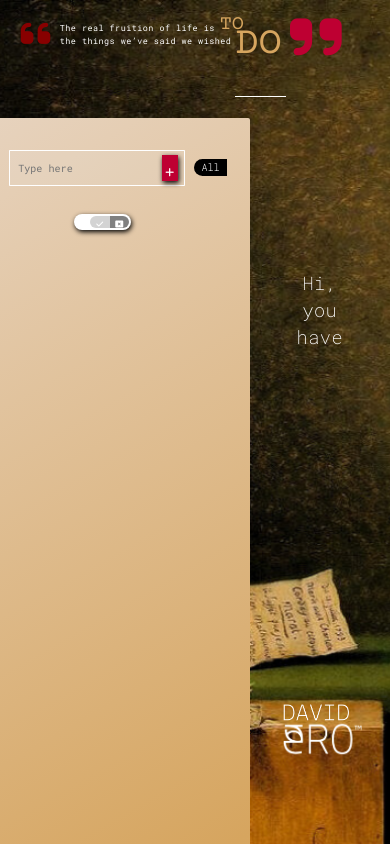
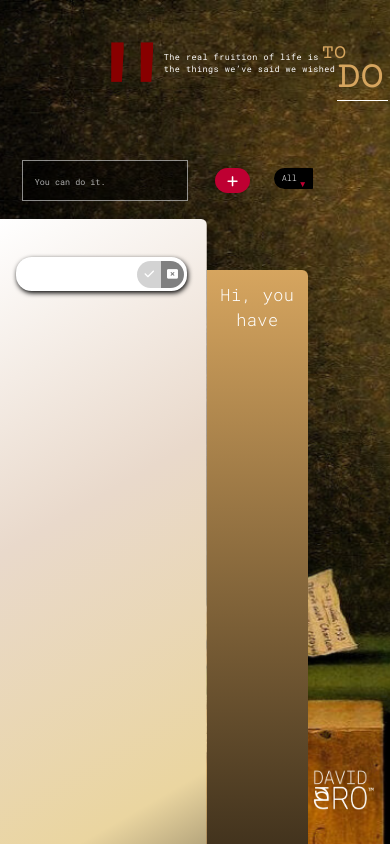
Before and after one commit to davidero1/to-do-list, a plain HTML site: page index.html in a window 390 px wide. Drawn offline with nearby package versions, Linux system fonts and the light colour scheme.

Commit message:
adjusted the stylings

```diff
--- a/index.html
+++ b/index.html
@@ -28,7 +28,7 @@
   <body>
     <header>
         <div class="head-div1">
-          <i class="fa-solid fa-quote-left"></i>
+          <p class="quote-left">"</p>
         </div>
 
         <div class="head-div2">
@@ -52,7 +52,7 @@
           </div>
 
           <div class="quote99box">
-            <i class="fa-solid fa-quote-right"></i>
+            <p class="quote-right">"</p>
           </div>
         </div>
       </div>
@@ -65,14 +65,15 @@
             <input
               type="text"
               class="todo-input"
-                title="input"
-                placeholder="Type here"
+              title="Type here"
+              placeholder="You can do it."
             />
-              <button class="todo-button" type="submit">
+            <button class="todo-button" type="submit" title="Add item to the list">
               <i class="fa-solid fa-plus"></i>
             </button>
 
             <!-- drop down button for filter w class="select"-->
+
             <div class="select">
               <select name="todos" class="filter-todo" title="Filter here">
                 <option value="all">All</option>
--- a/style.css
+++ b/style.css
@@ -36,9 +36,12 @@ body {
 }
 
 header {
-  height: 26vh;
+  height: 25vh;
   padding: 2vh;
+  width: 50vw;
+  margin: auto;
   position: relative;
+  margin-bottom: 2vh;
 }
 
 .head-div1 {
@@ -47,13 +50,14 @@ header {
   margin-left: 1vw;
 }
 
-.fa-quote-left {
+.quote-left {
+  font-family: "Roboto Mono", serif;
   color: #be0032;
-  font-size: 20vh;
+  font-size: 30vh;
 }
 
 .head-div2 {
-  width: 24vw;
+  width: 26vw;
   height: 14vh;
   margin-left: 10vw;
   margin-top: -15vh;
@@ -61,7 +65,7 @@ header {
 
 .head-para {
   font-family: "Roboto Mono", serif;
-  font-size: 2.6vh;
+  font-size: 2.5vh;
   font-weight: 500;
   color: white;
   line-height: 5vh;
@@ -73,7 +77,7 @@ header {
   height: 25vh;
   display: flex;
   flex-direction: column;
-  margin-left: 32vw;
+  margin-left: 34vw;
   margin-top: -19vh;
 }
 
@@ -106,7 +110,7 @@ header {
   font-optical-sizing: auto;
   font-style: normal;
   font-size: 7vh;
-  font-weight: 400;
+  font-weight: 300;
 }
 
 .dodiv {
@@ -124,7 +128,7 @@ header {
   font-optical-sizing: auto;
   font-style: normal;
   font-size: 14vh;
-  font-weight: 400;
+  font-weight: 300;
 }
 
 .head-div4 {
@@ -150,13 +154,14 @@ header {
   position: absolute;
   height: 15vh;
   width: 6vw;
-  margin-left: 5.5vw;
+  margin-left: 8vw;
   margin-top: -5vh;
 }
 
-.fa-quote-right {
+.quote-right {
+  font-family: "Roboto Mono", serif;
   color: #be0032;
-  font-size: 15vh;
+  font-size: 17vh;
 }
 
 .head-div5 {
@@ -176,34 +181,38 @@ header {
   font-style: normal;
 }
 
+.mainDiv-outer {
+  display: flex;
+  justify-content: space-between;
+  padding-top: 12vh;
+}
+
 .mainDiv {
   background: linear-gradient(
     150deg,
     white,
     var(--color-3),
-    var(--color-6)
+    var(--color-6),
+    black
   );
   min-height: 100vh;
-  width: 64vw;
+  width: 50vw;
   background-size: 300% 300%;
   animation: color 12s ease-in-out infinite;
   border-top-left-radius: 0vw;
-  border-top-right-radius: 1vw;
-}
-
-.mainDiv-outer {
-  display: flex;
-  justify-content: space-between;
+  border-top-right-radius: 0vw;
+  border-top-right-radius: 1.5vw;
+  box-shadow: 0px 20px 29px black;
 }
 
 .formDiv {
-  width: 60vw;
+  width: 70vw;
   height: 10.9vh;
-  margin-left: 2.4vw;
-  margin-top: 3vh;
   display: flex;
   flex-direction: column;
   justify-content: space-between;
+  margin-left: 0vw;
+  margin-top: -13vh;
 }
 
 form {
@@ -213,20 +222,38 @@ form {
   outline: none;
 }
 
-form input {
-  border-radius: 0.2vw;
+.todo-input {
   font-family: "Roboto Mono", serif;
-}
-
-.todo-input {
+  height: 6vh;
+  width: 38vw;
+  color: white;
+  background-color: rgba(0, 0, 0, 0.548);
+  font-size: 2.7vh;
+  padding-left: 3vw;
+  padding-right: 3vw;
+  margin-left: 2vw;
+  border: 1px solid #ffffff8a;
+}
+
+.todo-input::placeholder {
+  font-size: 2vh;
+  color: #aeaeae;
+}
+
+.todo-input:focus {
   height: 5vh;
-  width: 72vw;
-  color: black;
-  background-color: #97979753;
-  font-size: 2.4vh;
-  padding-left: 2vw;
-  border: 0.1px solid rgb(255, 255, 255);
-}
+  width: 46vw;
+  align-self: self-start;
+  margin-top: 1.5vh;
+  margin-bottom: 1.4vh;
+  outline: none;
+  border-radius: 5vw;
+  border: 2px solid white;
+  box-shadow: 2px 2px 10px #880000;
+  transition: 0.6s ease-out;
+  background-color: black;
+}
+
 
 form input,
 form button {
@@ -238,31 +265,40 @@ form button {
 
 form button {
   height: 6vh;
-  width: 10vw;
-  margin-left: -16.9vw;
+  width: 4vw;
+  margin-left: -4.8vw;
   color: var(--white);
   font-weight: 500;
   background: var(--color-2);
   cursor: pointer;
-  border-radius: 1vh;
+  border-radius: 8vh;
   transition: all 0.3s ease-in-out;
 }
 
 form button:hover {
-  background: var(--color-4);
+  background: #880000;
   color: black;
+  margin-top: 0vh;
 }
 
 .num {
   width: 20vw;
-  height: 30vh;
+  height: 94vh;
   margin: auto;
   margin-top: 6vh;
+  margin-left: 0vw;
+  padding-top: 8vh;
+  background: linear-gradient(
+    180deg,
+    #d6a55f,
+    black
+  );
+  border-top-right-radius: 1.5vw;
 }
 
 .num-items {
   text-align: center;
-  font-size: 5vh;
+  font-size: 4vh;
   font-family: "Roboto Mono", serif;
   font-weight: 200;
   color: white;
@@ -429,12 +465,12 @@ select {
   -moz-appearance: none;
   -webkit-appearance: none;
   appearance: none;
-  width: 9.6vw;
+  width: 15vw;
   height: 6vh;
   cursor: pointer;
   display: flex;
   font-weight: 300;
-  font-size: 2vh;
+  font-size: 1.5vh;
   border-top-left-radius: 4vw;
   border-bottom-left-radius: 4vw;
   padding-left: 2vw;
@@ -449,12 +485,11 @@ select:hover {
 }
 
 select option {
-  font-weight: 500;
+  font-weight: 200;
   border-radius: none;
   background-color: white;
   color: black;
   font-family: "Roboto Mono", serif;
-  font-size: 2vh;
 }
 
 /* this is the div */
@@ -463,6 +498,7 @@ select option {
   position: relative;
   overflow: hidden;
   font-weight: 300;
+  font-size: 1vh;
 }
 
 .select::after {
@@ -477,12 +513,18 @@ select option {
   transition: all 0.3s ease;
 }
 
+.filter-todo {
+  height: 5vh;
+  width: 12vw;
+  font-size: 2vh;
+}
+
 .logobox1 {
   display: flex;
   flex-direction: column;
   position: absolute;
-  margin-left: 82vw;
-  margin-top: 40vh;
+  margin-left: 80vw;
+  margin-top: 30vh;
 }
 
 .logobox1a {
@@ -548,30 +590,36 @@ header {
 }
 
 .head-div1 {
-  height: 7vh;
+  height: 9vh;
   width: 10vw;
-  margin-left: 1vw;
-}
-
-.fa-quote-left {
+}
+
+.quote-left {
   color: #880000;
-  font-size: 7vh;
+  font-size: 20vh;
+  margin-left: -3vw;
+  margin-top: -3vh;
 }
 
 .head-div2 {
   width: 40vw;
   height: 5vh;
-  margin-left: 11vw;
-  margin-top: -6vh;
+  margin-left: 8vw;
+  margin-top: -3vh;
 }
 
 .head-para {
-  font-family: "Roboto Mono", serif;
+  color: white;
   font-size: 1.5vh;
-  font-weight: 400;
-  color: white;
-  line-height: 2vh;
-  letter-spacing: 0.03rem;
+  text-align: left;
+  font-weight: 200;
+  line-height: 2.2vh;
+}
+
+.head-div2, .head-div3,
+.head-div4,
+.quote99box {
+ margin-left: 15vw;
 }
 
 .head-div3 {
@@ -579,8 +627,8 @@ header {
   height: 10vh;
   display: flex;
   flex-direction: column;
-  margin-left: 47vw;
-  margin-top: -6.6vh;
+  margin-left: 51vw;
+  margin-top: -6vh;
 }
 
 @keyframes myani {
@@ -655,13 +703,13 @@ header {
   position: absolute;
   height: 9vh;
   width: 12.5vw;
-  margin-left: 27vw;
-  margin-top: 5vh;
-}
-
-.fa-quote-right {
-  color: #be0032;
-  font-size: 11vh;
+  margin-left: 30vw;
+  margin-top: 2.3vh;
+}
+
+.quote-right {
+  color: #880000;
+  font-size: 14vh;
 }
 
 .head-div5 {
@@ -682,34 +730,34 @@ header {
   line-height: 3vh;
 }
 
+.mainDiv-outer {
+  display: flex;
+  justify-content: space-between;
+  padding-top: 10vh;
+}
+
 .mainDiv {
   background: linear-gradient(
     150deg,
     white,
     var(--color-3),
-    #d6a55f,
-    var(--color-6)
+    var(--color-6),
+    black
   );
   min-height: 100vh;
-  width: 64vw;
-  background-size: 300% 300%;
+  width: 53vw;
+  padding-top: 5vh;
   animation: color 12s ease-in-out infinite;
   border-top-left-radius: 0vw;
-  border-top-right-radius: 0.5vw;
-}
-
-.mainDiv-outer {
+  border-top-right-radius: 0vw;
+  border-top-right-radius: 1.5vw;
+  box-shadow: 0px 20px 29px black;
+}
+
+.formDiv {
+  height: 6.6vh;
+  width: 60vw;
   display: flex;
-  justify-content: space-between;
-}
-
-.formDiv {
-  width: 60vw;
-  height: 10.9vh;
-  margin-left: 2.4vw;
-  margin-top: 3vh;
-  display: flex;
-  flex-direction: column;
   justify-content: space-between;
 }
 
@@ -720,18 +768,37 @@ form {
   outline: none;
 }
 
-form input {
+.todo-input {
   font-family: "Roboto Mono", serif;
-}
-
-.todo-input {
-  height: 2.4vh;
-  width: 50vw;
-  color: black;
-  background-color: #e2e2e227;
+  height: 3vh;
+  width: 36vw;
+  color: white;
+  background-color: rgba(0, 0, 0, 0.548);
+  padding-left: 3vw;
+  padding-bottom: 1vh;
+  margin-top: 0vh;
+  margin-left: 2vw;
+  /*  border: 1px solid #ffffff8a; */
   font-size: 1.5vh;
-  padding-left: 2vw;
-  border: 0.1px solid rgb(255, 255, 255);
+}
+
+.todo-input::placeholder {
+  font-size: 1vh;
+  color: #aeaeae;
+}
+
+.todo-input:focus {
+  height: 3vh;
+  width: 36vw;
+  align-self: self-start;
+  outline: none;
+  font-family: "Roboto Mono", serif;
+  margin-top: -0.1vh;
+  border-radius: 5vw;
+  border: 2px solid white;
+  box-shadow: 2px 2px 10px #880000;
+  transition: 0.6s ease-out;
+  background-color: black;
 }
 
 form input,
@@ -743,42 +810,46 @@ form button {
 }
 
 form button {
-  height: 3.4vh;
-  width: 4vw;
-  margin-left: 2vw;
+  height: 2.7vh;
+  width: 6vw;
+  color: white;
+  margin-left: -7vw;
   color: var(--white);
-  font-weight: 300;
+  font-weight: 400;
   background: var(--color-2);
-  cursor: pointer;
-  border-radius: 0vh;
-  box-shadow: 1px 2px 5px black;
+  cursor:pointer;
   transition: all 0.3s ease-in-out;
 }
 
 form button:hover {
-  background: var(--color-4);
-  color: black;
-}
-
-.fa-plus {
+  background: #880000;
   color: white;
-  font-size: 1.2vh;
+  margin-top: 0vh;
 }
 
 .num {
   width: 20vw;
-  height: 30vh;
+  height: 96vh;
   margin: auto;
-  margin-top: 10vh;
+  margin-top: 6vh;
+  margin-left: 0vw;
+  padding-top: 8vh;
+  padding: 2vw;
+  background: linear-gradient(
+    180deg,
+    #d6a55f,
+    black
+  );
+  border-top-right-radius: 1.5vw;
 }
 
 .num-items {
   text-align: center;
-  font-size: 2.6vh;
+  font-size: 2.5vh;
   font-family: "Roboto Mono", serif;
   font-weight: 200;
   color: white;
-  line-height: 3.2vh;
+  line-height: 5vh;
   letter-spacing: 0.03rem;
 }
 
@@ -796,36 +867,37 @@ form button:hover {
 
 .todo-container {
   display: flex;
-  width: 30vw;
+  margin: auto;
+  width: 80vw;
   min-width: 30vw;
   min-height: 40vh;
-  padding: 1vw;
-  margin-top: -4vh;
+  margin-top: 4vh;
+  padding: 2vw;
 }
 
 .todo-list {
-  min-width: 30%;
+  min-width: 40%;
   list-style: none;
 }
 
 .todo {
   margin: 0.5rem;
   background-color: white;
-  height: 3vh;
+  height: 5vh;
   width: auto;
   display: flex;
   align-items: center;
   justify-content: space-between;
   transition: all 0.5s ease;
   border-radius: 4vw;
+  box-shadow: 1px 2px 5px black;
 }
 
 .todo-item {
-  flex: 1;
-  padding: 0rem 0.5rem;
+  flex: 2;
   color: black;
-  font-size: 1.2vh;
-  padding-left: 1.4vw;
+  font-size: 1.8vh;
+  padding-left: 1.8vw;
   line-height: 2vh;
 }
 
@@ -833,7 +905,7 @@ form button:hover {
 .trash-btn {
   padding: 0;
   border: none;
-  font-size: 1rem;
+  font-size: 1.3vh;
   color: #fff;
   cursor: pointer;
   transition: all 0.3s ease-in-out;
@@ -841,34 +913,32 @@ form button:hover {
 
 .complete-btn {
   background: lightgrey;
-  height: 2vh;
-  width: 5vw;
+  height: 3.2vh;
+  width: 4vw;
   border-top-left-radius: 4vw;
   border-bottom-left-radius: 4vw;
-  margin-left: 0.6vw;
-  padding-bottom: 3px;
+  margin-left: 0.7vw;
 }
 
 .complete-btn:hover {
   background: var(--color-4);
+  height: 3.7vh;
+  width: 4.3vw;
+  box-shadow: 1px 2px 5px black;
+}
+
+.trash-btn {
   height: 3.2vh;
-  width: 6.3vw;
-  box-shadow: 1px 2px 5px black;
-}
-
-.trash-btn {
-  height: 2vh;
-  width: 5vw;
+  width: 4vw;
   border-top-right-radius: 4vw;
   border-bottom-right-radius: 4vw;
   background: gray;
-  margin-right: 0.5vw;
-  padding-bottom: 3px;
+  margin-right: 0.7vw;
 }
 
 .trash-btn:hover {
-  height: 3.2vh;
-  width: 6.3vw;
+  height: 3.7vh;
+  width: 4.3vw;
   background: #a70202;
   box-shadow: 1px 2px 5px black;
 }
@@ -896,9 +966,9 @@ form button:hover {
 .fa-check,
 .fa-plus {
   pointer-events: none;
-  size: 2.5vh;
+  size: 2vh;
   margin-right: 0vw;
-  margin-top: 0.5vh;
+  margin-top: 0vh;
 }
 
 .fall {
@@ -941,18 +1011,16 @@ select {
   -moz-appearance: none;
   -webkit-appearance: none;
   appearance: none;
-  width: 9.6vw;
-  height: 3vh;
+  width: 12vw;
+  height: 6vh;
   cursor: pointer;
-  display: flex;
   font-weight: 300;
-  font-size: 1.2vh;
-  border-top-left-radius: 4vw;
-  border-bottom-left-radius: 4vw;
+  font-size: 1vh;
+  border-radius: 4vw;
   padding-left: 2vw;
   background-color: black;
   border: none;
-  margin-right: 0vw;
+  text-align: left;
 }
 
 select:hover {
@@ -966,7 +1034,16 @@ select option {
   background-color: white;
   color: black;
   font-family: "Roboto Mono", serif;
-  font-size: 2vh;
+  font-size: 0.7vh;
+}
+
+.filter-todo {
+  height: 3vh;
+  width: 12vw;
+  font-size: 1.2vh;
+  margin-left: 2vw;
+  display: inline-block;
+  position: absolute;
 }
 
 /* this is the div */
@@ -975,6 +1052,8 @@ select option {
   position: relative;
   overflow: hidden;
   font-weight: 300;
+  width: 12vw;
+  height: 3vh;
 }
 
 .select::after {
@@ -993,29 +1072,29 @@ select option {
   display: flex;
   flex-direction: column;
   position: absolute;
-  margin-left: 75vw;
-  margin-top: 72vh;
+  margin-left: 80vw;
+  margin-top: 62vh;
 }
 
 .logobox1a {
   display: inline-block;
-  margin-top: -1.3vh;
   padding-left: 1vw;
   margin-left: -0.7vw;
 }
 
 .logobox1b {
   display: block;
-  margin-top: -1.2vh;
+  margin-top: -1vh;
 }
 
 .logo1a {
-  height: 3.8vh;
+  height: 3vh;
 }
 
 .logo1b {
-  height: 6.2vh;
-}
+  height: 5vh;
+}
+
 }
 
 @media (max-width: 600px) {
@@ -1063,7 +1142,7 @@ select option {
   .head-div1 {
     height: 4vh;
     width: 8vw;
-    margin-left: 1vw;
+    margin-left: -1vw;
   }
 
   .fa-quote-left {
@@ -1074,8 +1153,8 @@ select option {
   .head-div2 {
     width: 45vw;
     height: 4vh;
-    margin-left: 11vw;
-    margin-top: -3.4vh;
+    margin-left: 17vw;
+    margin-top: 3vh;
   }
 
   .head-para {
@@ -1092,8 +1171,8 @@ select option {
     height: 10vh;
     display: flex;
     flex-direction: column;
-    margin-left: 52vw;
-    margin-top: -5.1vh;
+    margin-left: 57.5vw;
+    margin-top: -5vh;
   }
 
   @keyframes myani {
@@ -1121,7 +1200,7 @@ select option {
 
   .dodiv {
     width: 13vw;
-    height: 10vh;
+    height: 5vh;
     margin-top: -2.2vh;
     margin-left: 4vw;
     display: inline;
@@ -1150,8 +1229,8 @@ select option {
     position: absolute;
     width: 8vw;
     height: 2vh;
-    margin-left: 60vw;
-    margin-top: -10.6vh;
+    margin-left: 62vw;
+    margin-top: -18vh;
   }
 
   .line-box {
@@ -1170,7 +1249,7 @@ select option {
     height: 8.8vh;
     width: 12.5vw;
     margin-left: 10vw;
-    margin-top: -5vh;
+    margin-top: -0vh;
   }
 
   .fa-quote-right {
@@ -1183,7 +1262,7 @@ select option {
     height: 4vh;
     position: absolute;
     margin-left: 70vw;
-    margin-top: -10vh;
+    margin-top: -8vh;
   }
 
   .woodrowtxt {
@@ -1196,34 +1275,34 @@ select option {
     line-height: 2vh;
   }
 
+  .mainDiv-outer {
+    display: flex;
+    justify-content: space-between;
+    padding-top: 10vh;
+  }
+
   .mainDiv {
     background: linear-gradient(
       150deg,
       white,
       var(--color-3),
-      #d6a55f,
-      var(--color-6)
+      var(--color-6),
+      black
     );
     min-height: 100vh;
-    width: 64vw;
-    background-size: 300% 300%;
+    width: 53vw;
+    padding-top: 5vh;
     animation: color 12s ease-in-out infinite;
     border-top-left-radius: 0vw;
-    border-top-right-radius: 0.5vw;
-  }
-
-  .mainDiv-outer {
+    border-top-right-radius: 0vw;
+    border-top-right-radius: 1.5vw;
+    box-shadow: 0px 20px 29px black;
+  }
+
+  .formDiv {
+    height: 6.6vh;
+    width: 90vw;
     display: flex;
-    justify-content: space-between;
-  }
-
-  .formDiv {
-    width: 60vw;
-    height: 10.9vh;
-    margin-left: 2.4vw;
-    margin-top: 3vh;
-    display: flex;
-    flex-direction: column;
     justify-content: space-between;
   }
 
@@ -1234,18 +1313,37 @@ select option {
     outline: none;
   }
 
-  form input {
+  .todo-input {
     font-family: "Roboto Mono", serif;
-  }
-
-  .todo-input {
-    height: 2.2vh;
-    width: 45vw;
-    color: black;
-    background-color: #e2e2e227;
-    font-size: 1.2vh;
-    padding-left: 2vw;
-    border: 0.1px solid rgb(255, 255, 255);
+    height: 2.6vh;
+    width: 36vw;
+    color: white;
+    background-color: rgba(0, 0, 0, 0.548);
+    padding-left: 3vw;
+    padding-bottom: 1vh;
+    margin-top: 0vh;
+    margin-left: 0vw;
+    /*  border: 1px solid #ffffff8a; */
+    font-size: 1.5vh;
+  }
+
+  .todo-input::placeholder {
+    font-size: 1vh;
+    color: #aeaeae;
+  }
+
+  .todo-input:focus {
+    height: 3vh;
+    width: 36vw;
+    align-self: self-start;
+    outline: none;
+    font-family: "Roboto Mono", serif;
+    margin-top: -0.1vh;
+    border-radius: 5vw;
+    border: 2px solid white;
+    box-shadow: 2px 2px 10px #880000;
+    transition: 0.6s ease-out;
+    background-color: black;
   }
 
   form input,
@@ -1258,42 +1356,45 @@ select option {
 
   form button {
     height: 3vh;
-    width: 4vw;
-    margin-left: 2vw;
+    width: 9vw;
+    color: white;
+    margin-left: 7vw;
     color: var(--white);
-    font-weight: 300;
+    font-weight: 400;
     background: var(--color-2);
-    cursor: pointer;
-    border-radius: 0vh;
-    box-shadow: 1px 2px 5px black;
+    cursor:pointer;
     transition: all 0.3s ease-in-out;
-    margin-left: -6vw;
   }
 
   form button:hover {
-    background: var(--color-4);
-    color: black;
-  }
-
-  .fa-plus {
+    background: #880000;
     color: white;
-    font-size: 1.2vh;
+    margin-top: 0vh;
   }
 
   .num {
     width: 20vw;
-    height: 30vh;
+    height: 96vh;
     margin: auto;
-    margin-top: 18vh;
+    margin-top: 6vh;
+    margin-left: 0vw;
+    padding-top: 8vh;
+    padding: 3vw;
+    background: linear-gradient(
+      180deg,
+      #d6a55f,
+      black
+    );
+    border-top-right-radius: 1.5vw;
   }
 
   .num-items {
     text-align: center;
-    font-size: 2.2vh;
+    font-size: 2vh;
     font-family: "Roboto Mono", serif;
-    font-weight: 200;
+    font-weight: 300;
     color: white;
-    line-height: 3.2vh;
+    line-height: 3vh;
     letter-spacing: 0.03rem;
   }
 
@@ -1311,36 +1412,37 @@ select option {
 
   .todo-container {
     display: flex;
-    width: 30vw;
+    margin: auto;
+    width: 80vw;
     min-width: 30vw;
     min-height: 40vh;
-    padding: 1vw;
-    margin-top: -4vh;
+    margin-top: 4vh;
+    padding: 2vw;
   }
 
   .todo-list {
-    min-width: 30%;
+    min-width: 60%;
     list-style: none;
   }
 
   .todo {
     margin: 0.5rem;
     background-color: white;
-    height: 2vh;
+    height: 4vh;
     width: auto;
     display: flex;
     align-items: center;
     justify-content: space-between;
     transition: all 0.5s ease;
     border-radius: 4vw;
+    box-shadow: 1px 2px 5px black;
   }
 
   .todo-item {
-    flex: 1;
-    padding: 0rem 0.5rem;
+    flex: 2;
     color: black;
-    font-size: 1vh;
-    padding-left: 1.4vw;
+    font-size: 1.4vh;
+    padding-left: 1.8vw;
     line-height: 2vh;
   }
 
@@ -1348,7 +1450,7 @@ select option {
   .trash-btn {
     padding: 0;
     border: none;
-    font-size: 0.5rem;
+    font-size: 1.3vh;
     color: #fff;
     cursor: pointer;
     transition: all 0.3s ease-in-out;
@@ -1356,33 +1458,31 @@ select option {
 
   .complete-btn {
     background: lightgrey;
-    height: 1.5vh;
-    width: 5vw;
+    height: 3.2vh;
+    width: 6vw;
     border-top-left-radius: 4vw;
     border-bottom-left-radius: 4vw;
-    margin-left: 0.6vw;
-    padding-bottom: 10px;
+    margin-left: 0.7vw;
   }
 
   .complete-btn:hover {
     background: var(--color-4);
-    height: 3vh;
+    height: 3.7vh;
     width: 6.3vw;
     box-shadow: 1px 2px 5px black;
   }
 
   .trash-btn {
-    height: 1.5vh;
-    width: 5vw;
+    height: 3.2vh;
+    width: 6vw;
     border-top-right-radius: 4vw;
     border-bottom-right-radius: 4vw;
     background: gray;
-    margin-right: 0.5vw;
-    padding-bottom: 10px;
+    margin-right: 0.7vw;
   }
 
   .trash-btn:hover {
-    height: 3vh;
+    height: 3.7vh;
     width: 6.3vw;
     background: #a70202;
     box-shadow: 1px 2px 5px black;
@@ -1411,8 +1511,9 @@ select option {
   .fa-check,
   .fa-plus {
     pointer-events: none;
-    size: 1.5vh;
+    size: 2vh;
     margin-right: 0vw;
+    margin-top: 0vh;
   }
 
   .fall {
@@ -1455,18 +1556,16 @@ select option {
     -moz-appearance: none;
     -webkit-appearance: none;
     appearance: none;
-    width: 9.6vw;
-    height: 2vh;
+    width: 12vw;
+    height: 6vh;
     cursor: pointer;
-    display: flex;
     font-weight: 300;
-    font-size: 1.2vh;
-    border-top-left-radius: 4vw;
-    border-bottom-left-radius: 4vw;
+    font-size: 1vh;
+    border-radius: 4vw;
     padding-left: 2vw;
     background-color: black;
     border: none;
-    margin-right: 0vw;
+    text-align: left;
   }
 
   select:hover {
@@ -1475,12 +1574,21 @@ select option {
   }
 
   select option {
-    font-weight: 500;
+    font-weight: 400;
     border-radius: none;
     background-color: white;
     color: black;
     font-family: "Roboto Mono", serif;
+    font-size: 0.7vh;
+  }
+
+  .filter-todo {
+    height: 2.5vh;
+    width: 12vw;
     font-size: 1vh;
+    margin-left: 2vw;
+    display: inline-block;
+    position: absolute;
   }
 
   /* this is the div */
@@ -1489,6 +1597,8 @@ select option {
     position: relative;
     overflow: hidden;
     font-weight: 300;
+    width: 12vw;
+    height: 3vh;
   }
 
   .select::after {
@@ -1507,28 +1617,27 @@ select option {
     display: flex;
     flex-direction: column;
     position: absolute;
-    margin-left: 72vw;
-    margin-top: 70vh;
+    margin-left: 80vw;
+    margin-top: 66vh;
   }
 
   .logobox1a {
     display: inline-block;
-    margin-top: -1vh;
     padding-left: 1vw;
     margin-left: -0.7vw;
   }
 
   .logobox1b {
     display: block;
-    margin-top: -1.2vh;
+    margin-top: -1vh;
   }
 
   .logo1a {
-    height: 2.8vh;
+    height: 2.2vh;
   }
 
   .logo1b {
-    height: 4.8vh;
-  }
-
-}
+    height: 3.7vh;
+  }
+
+}
```
Lines whose indentation alone changed are shown as unchanged.
